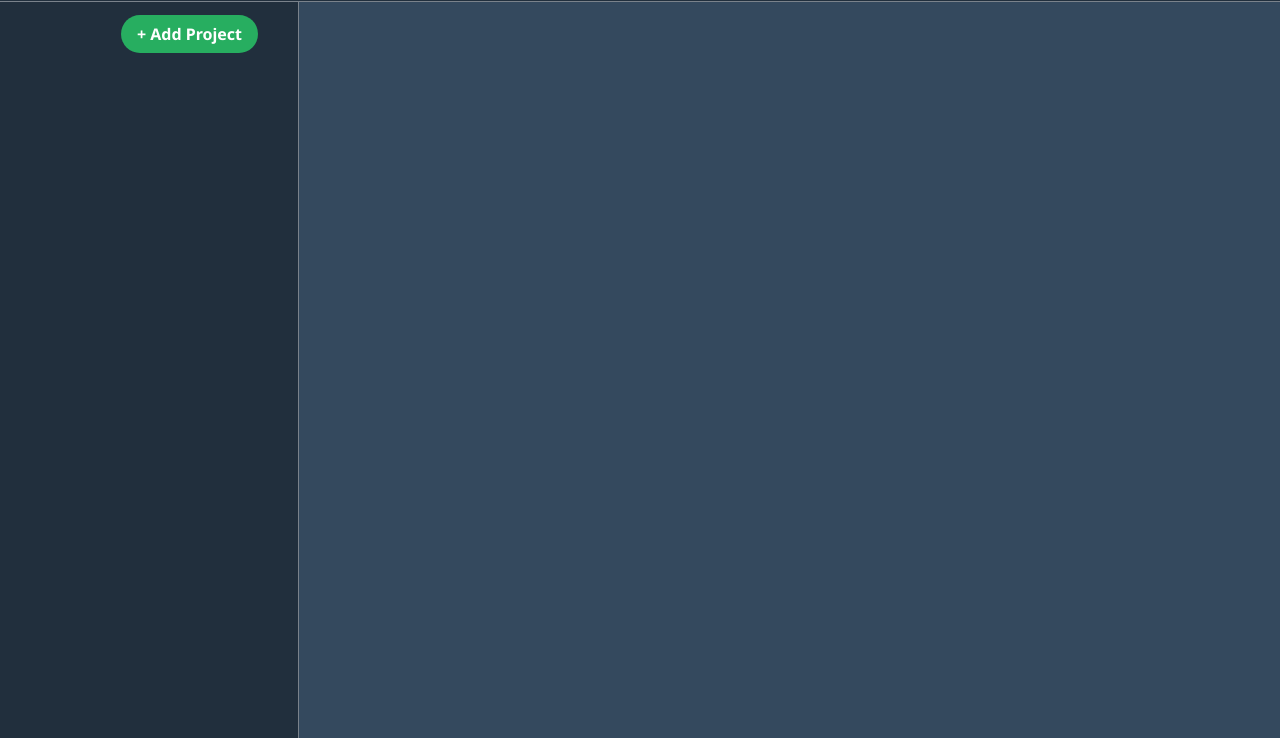
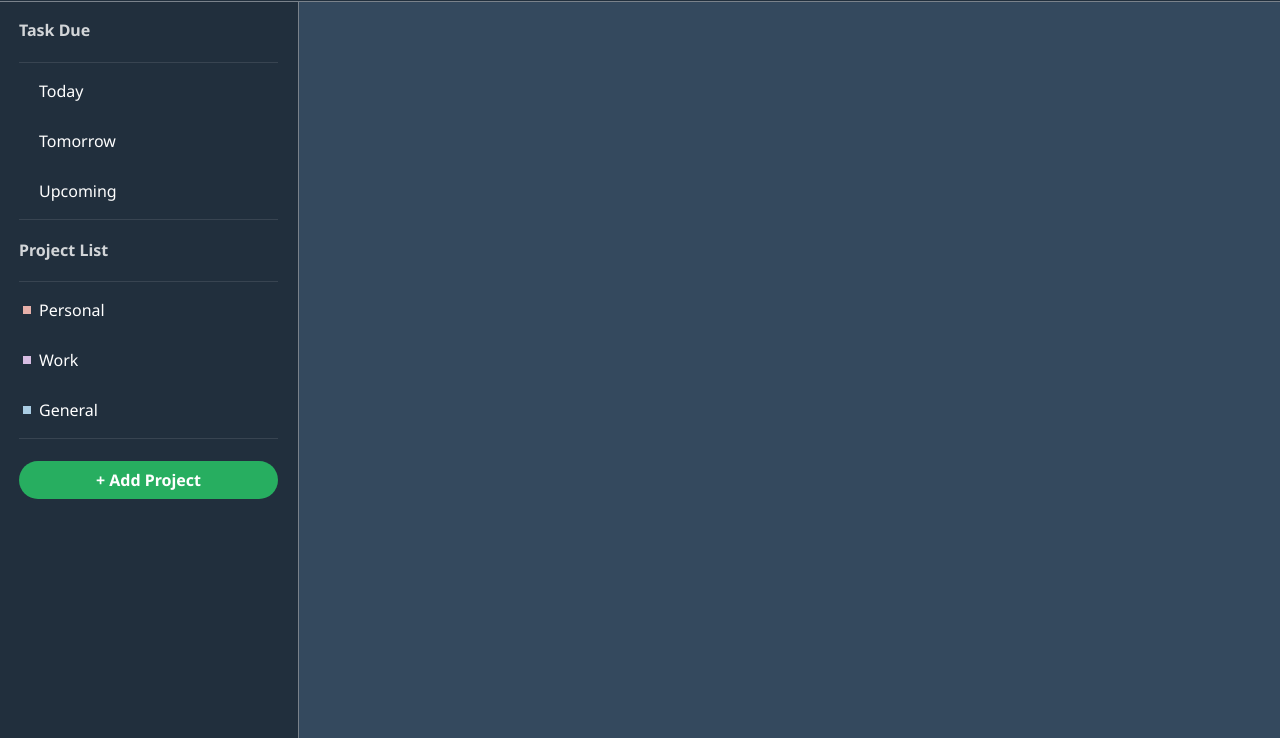
Before and after one commit to skullzado/todo-list, a website built with webpack: page src/index.html in a window 1280 px wide. Shown: the part 62-800 px from the top of the page. Built offline with nearby package versions, Linux system fonts and the light colour scheme; files whose address does not match are found by name.

Commit message:
Modified Header.ts text, Sidebar.ts for reusability

```diff
--- a/src/components/Header.css
+++ b/src/components/Header.css
@@ -5,7 +5,7 @@
   background-color: rgb(33, 47, 61);
   color: white;
   height: 100%;
-  padding: 0 4rem;
+  padding: 0 2rem;
   border-bottom: 1px solid rgba(255, 255, 255, 0.4);
   margin-top: -1px;
 }
--- a/src/components/Header.ts
+++ b/src/components/Header.ts
@@ -21,7 +21,7 @@ const LogoContainer = () => {
   icon.classList.add('logo__icon');
   logoContainer.classList.add('logo-container');
 
-  title.textContent = 'TodoMoon';
+  title.textContent = 'ToDoMoon';
   icon.src = LogoIcon;
 
   logoContainer.append(icon, title);
@@ -43,7 +43,7 @@ const UserContainer = () => {
   icon.classList.add('user__icon');
 
   icon.src = UserIcon;
-  userName.textContent = 'Todo List - TOP';
+  userName.textContent = 'TheOdinProject';
   userHandle.textContent = '© Paul Calzado';
 
   nameHandleContainer.append(userName, userHandle);
--- a/src/components/Sidebar.css
+++ b/src/components/Sidebar.css
@@ -1,27 +1,80 @@
 .sidebar {
   width: 100%;
-  display: grid;
-  grid-template-rows: 6.4rem auto;
-  padding: 0 4rem;
-  align-items: center;
+  display: flex;
+  flex-direction: column;
+  align-items: flex-start;
+  padding: 0 2rem;
   background-color: rgb(33, 47, 61);
   border-right: 1px solid rgba(255, 255, 255, 0.4);
   margin-left: -1px;
+  color: white;
+}
+
+.sidebar-list {
+  list-style-type: none;
+  width: 100%;
+}
+
+.sidebar-list__separator {
+  height: 1px;
+  width: 100%;
+  margin: 0.2rem 0;
+  background-color: rgba(255, 255, 255, 0.1);
+}
+
+.sidebar__title {
+  font-size: 1.6rem;
+  color: rgba(255, 255, 255, 0.8);
+  margin: 2rem 0;
+}
+
+.sidebar-list__item {
+  height: 4.8rem;
+  margin: 0.2rem 0;
+  width: 100%;
+  position: relative;
+}
+
+.sidebar-list__item-btn {
+  height: 100%;
+  width: 100%;
+  color: white;
+  background-color: transparent;
+  font-size: 1.6rem;
+  text-align: left;
+  border: none;
+  padding-left: 2rem;
+  outline: none;
+  transition: all 0.3s;
+  cursor: pointer;
+}
+
+.sidebar-list__item-color {
+  position: absolute;
+  left: 3%;
+  top: 50%;
+  transform: translate(-50%, -50%);
+  width: 0.8rem;
+  height: 0.8rem;
+}
+
+.sidebar-list__item-btn:hover {
+  background-color: rgba(39, 55, 70, 0.8);
 }
 
 .project__btn {
-  justify-self: end;
+  width: 100%;
+  margin: 2rem 0;
   padding: 0.8rem 1.6rem;
   border: none;
   outline: none;
   border-radius: 20rem;
   cursor: pointer;
-  max-width: 15rem;
   font-size: 1.6rem;
   font-weight: 700;
   background-color: rgb(39, 174, 96);
   color: white;
-  transition: background-color 0.3s ease-in-out;
+  transition: all 0.3s;
 }
 
 .project__btn:hover {
--- a/src/components/Sidebar.ts
+++ b/src/components/Sidebar.ts
@@ -1,4 +1,21 @@
 import './Sidebar.css';
+
+interface ISidebar {
+  text: string;
+  color?: string;
+}
+
+const sidebarProps: ISidebar[] = [
+  { text: 'Today' },
+  { text: 'Tomorrow' },
+  { text: 'Upcoming' },
+];
+
+const projectListProps: ISidebar[] = [
+  { text: 'Personal', color: '#e6b0aa' },
+  { text: 'Work', color: '#d7bde2' },
+  { text: 'General', color: '#a9cce3' },
+];
 
 const Sidebar = () => {
   const sidebar = document.createElement('aside');
@@ -6,11 +23,70 @@ const Sidebar = () => {
 
   sidebar.classList.add('sidebar');
   addProjectBtn.classList.add('project__btn');
-
   addProjectBtn.textContent = '+ Add Project';
 
-  sidebar.append(addProjectBtn);
+  sidebar.append(
+    SidebarTitle('Task Due'),
+    SidebarListSeparator(),
+    SidebarList(sidebarProps),
+    SidebarListSeparator(),
+    SidebarTitle('Project List'),
+    SidebarListSeparator(),
+    SidebarList(projectListProps),
+    SidebarListSeparator(),
+    addProjectBtn
+  );
   return sidebar;
 };
 
+const SidebarTitle = (text: string) => {
+  const title = document.createElement('h3');
+
+  title.classList.add('sidebar__title');
+
+  title.textContent = text;
+
+  return title;
+};
+
+const SidebarList = (arr: ISidebar[]) => {
+  const sidebarList = document.createElement('ul');
+
+  sidebarList.classList.add('sidebar-list');
+
+  arr.forEach(({ text, color }) => {
+    sidebarList.appendChild(SidebarListItem(text, color));
+  });
+
+  return sidebarList;
+};
+
+const SidebarListItem = (text: string, color: string | null) => {
+  const sidebarListItem = document.createElement('li');
+  const button = document.createElement('button');
+
+  if (color) {
+    const sidebarListItemColor = document.createElement('span');
+    sidebarListItemColor.classList.add('sidebar-list__item-color');
+    sidebarListItemColor.style.backgroundColor = color;
+    sidebarListItem.appendChild(sidebarListItemColor);
+  }
+
+  sidebarListItem.classList.add('sidebar-list__item');
+  button.classList.add('sidebar-list__item-btn');
+  button.textContent = text;
+
+  sidebarListItem.appendChild(button);
+
+  return sidebarListItem;
+};
+
+const SidebarListSeparator = () => {
+  const sidebarListSeparator = document.createElement('div');
+
+  sidebarListSeparator.classList.add('sidebar-list__separator');
+
+  return sidebarListSeparator;
+};
+
 export default Sidebar;
```
